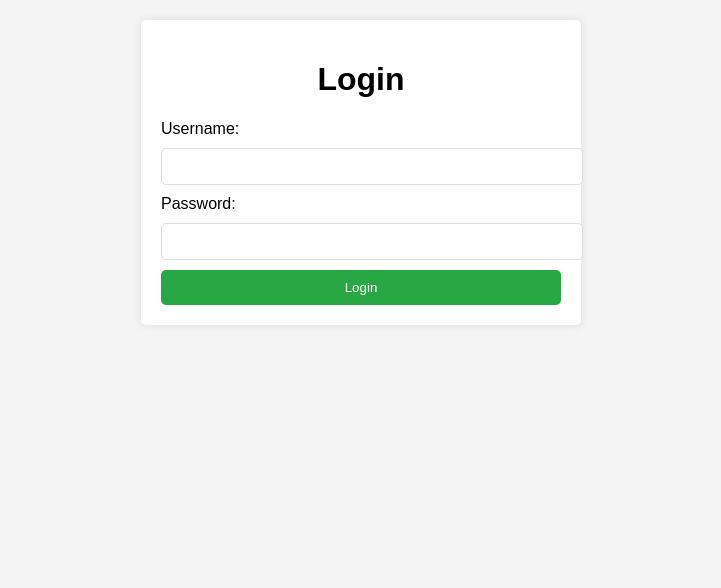
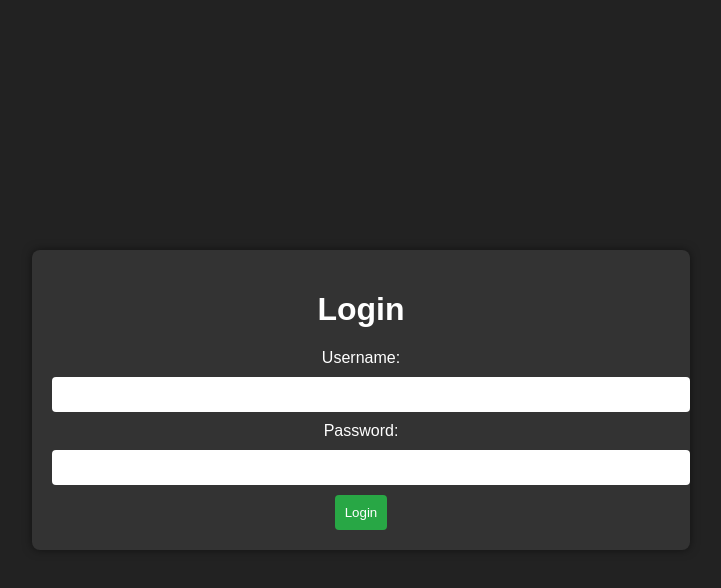
Before and after one commit to Loli-cpu/onetimeaccess, a plain HTML site: page index.html in a window 1280 px wide. Shown: the whole page, without its empty margins (279-1000 px from the left). Drawn offline with Linux system fonts and the light colour scheme; sample sign-in values are in the browser's storage.

Commit message:
Update styles.css

```diff
--- a/styles.css
+++ b/styles.css
@@ -1,53 +1,39 @@
 body {
     font-family: Arial, sans-serif;
-    background-color: #f4f4f4;
+    background-color: #222;
+    color: white;
+    display: flex;
+    justify-content: center;
+    align-items: center;
+    height: 100vh;
     margin: 0;
-    padding: 20px;
 }
 
 .container {
-    max-width: 400px;
-    margin: auto;
+    background-color: #333;
     padding: 20px;
-    background: #fff;
-    border-radius: 5px;
-    box-shadow: 0 0 10px rgba(0, 0, 0, 0.1);
-}
-
-h1, h2 {
+    border-radius: 8px;
+    box-shadow: 0 0 10px rgba(0, 0, 0, 0.5);
     text-align: center;
 }
 
-input[type="text"],
-input[type="password"] {
+input {
     width: 100%;
     padding: 10px;
     margin: 10px 0;
-    border: 1px solid #ddd;
-    border-radius: 5px;
+    border: none;
+    border-radius: 4px;
 }
 
 button {
-    width: 100%;
+    background-color: #28a745;
+    color: white;
     padding: 10px;
-    background: #28a745;
-    color: #fff;
     border: none;
-    border-radius: 5px;
+    border-radius: 4px;
     cursor: pointer;
 }
 
 button:hover {
-    background: #218838;
+    background-color: #218838;
 }
-
-.password-container {
-    position: relative;
-}
-
-.toggle-password {
-    cursor: pointer;
-    position: absolute;
-    margin-left: -30px;
-    margin-top: 15px;
-}
```
